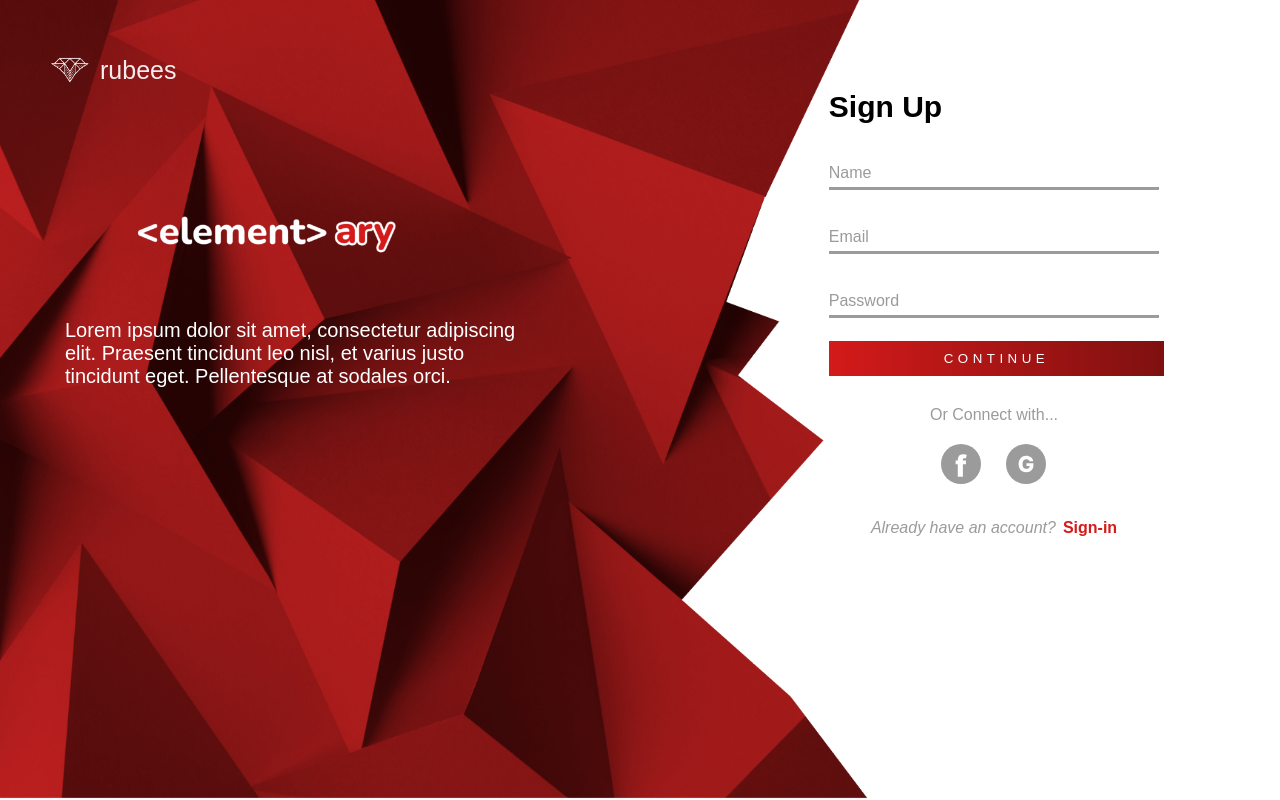
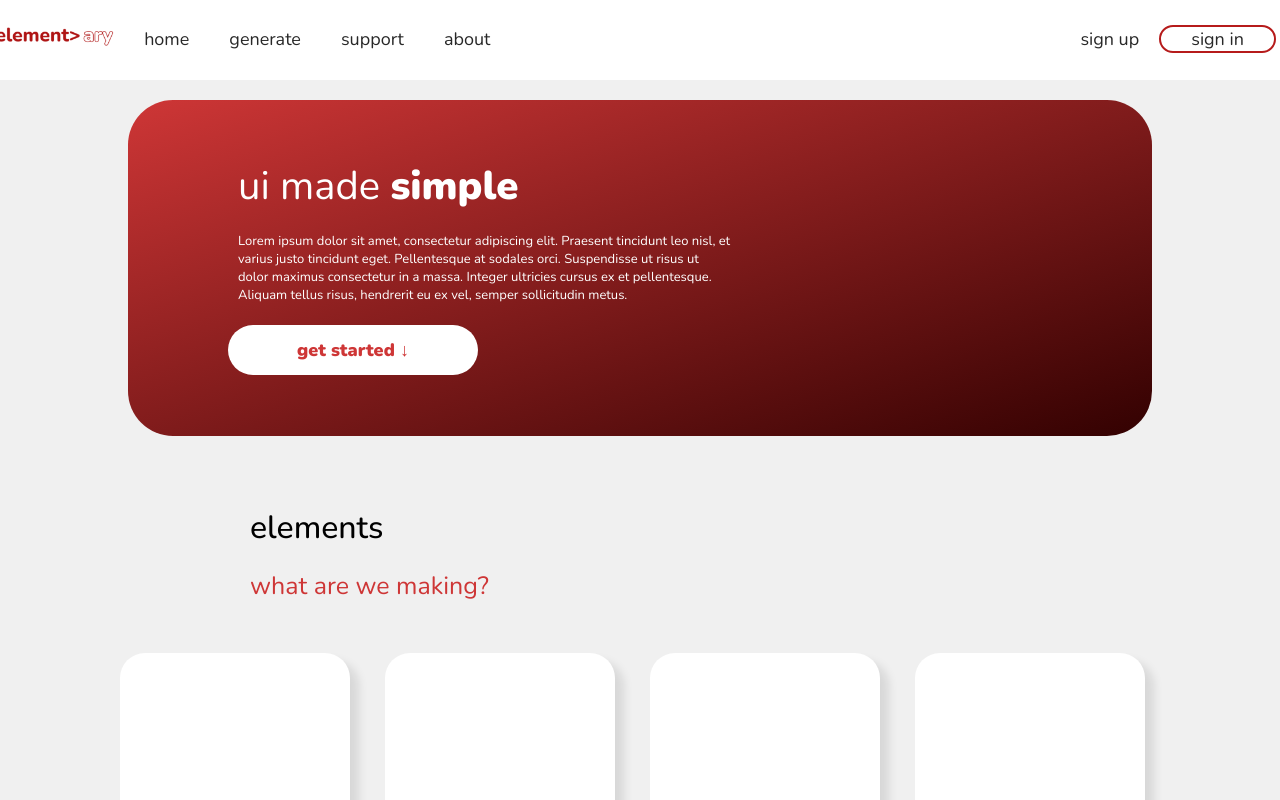
Before and after one commit to Team-RuBees/elementary, a React (Create React App) app in the folder elementary-app/: page / in a window 1280 px wide. Shown: the top 800 px of the page. Built offline with nearby package versions, Linux system fonts and the light colour scheme.

Commit message:
Changed start up page to home page

```diff
--- a/elementary-app/src/App.js
+++ b/elementary-app/src/App.js
@@ -12,7 +12,7 @@ function App() {
     <div>
       <BrowserRouter>
         <Routes>
-          <Route index element = {<SignUp/>} />
+          <Route index element = {<Home/>} />
           <Route path="/home" element = {<Home/>} />
           <Route path="/login" element = {<Login/>} />
           <Route path="/signup" element = {<SignUp/>} />
```
